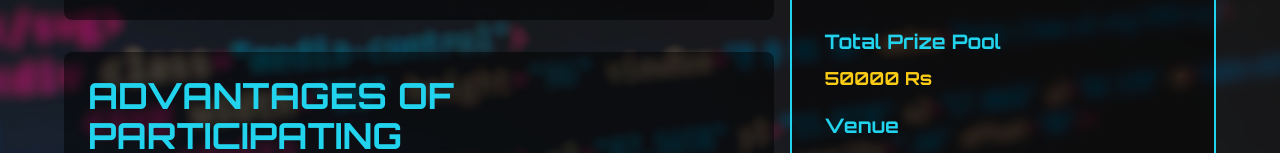
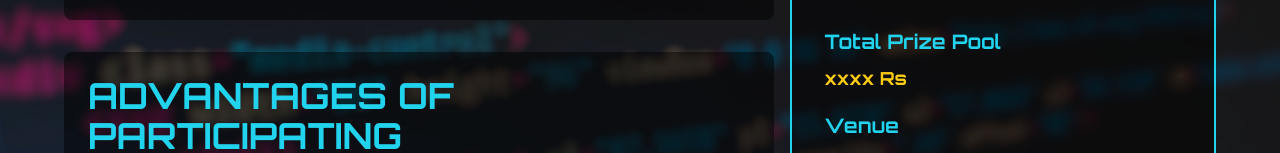
Before and after one commit to ishansh1200/TechnoUtsav, a Next.js app: page /blindfoldbytes in a window 1280 px wide. Shown: the part 368-521 px from the top of the page. Built offline with nearby package versions, Linux system fonts and the light colour scheme.

Commit message:
prize pool xxxrs

```diff
--- a/src/app/blindfoldbytes/page.tsx
+++ b/src/app/blindfoldbytes/page.tsx
@@ -110,7 +110,7 @@ const Page = () => {
                     Total Prize Pool
                 </h2>
                 <h3 className={`text-lg font-bold text-yellow-400 mb-4 lg:mb-5 ${orbitron.className}`}>
-                    50000 Rs
+                    xxxx Rs
                 </h3>
                 <h2 className={`text-xl font-bold text-cyan-400 mb-2 ${orbitron.className}`}>
                     Venue
--- a/src/app/campusquest/page.tsx
+++ b/src/app/campusquest/page.tsx
@@ -114,7 +114,7 @@ const Page = () => {
                     Total Prize Pool
                 </h2>
                 <h3 className={`text-lg font-bold text-yellow-400 mb-4 lg:mb-5 ${orbitron.className}`}>
-                    50000 Rs
+                    xxxx Rs
                 </h3>
                 <h2 className={`text-xl font-bold text-cyan-400 mb-2 ${orbitron.className}`}>
                     Venue
--- a/src/app/crackthecode/page.tsx
+++ b/src/app/crackthecode/page.tsx
@@ -114,7 +114,7 @@ const Page = () => {
                     Total Prize Pool
                 </h2>
                 <h3 className={`text-lg font-bold text-yellow-400 mb-4 lg:mb-5 ${orbitron.className}`}>
-                    50000 Rs
+                    xxxx Rs
                 </h3>
                 <h2 className={`text-xl font-bold text-cyan-400 mb-2 ${orbitron.className}`}>
                     Venue
--- a/src/app/droneracing/page.tsx
+++ b/src/app/droneracing/page.tsx
@@ -101,7 +101,7 @@ const Page = () => {
           EVENT DETAILS
         </h1>
         <h2 className={`text-xl font-bold text-cyan-400 mb-2 ${orbitron.className}`}>Total Prize Pool</h2>
-        <h3 className={`text-lg font-bold text-yellow-400 mb-4 lg:mb-5 ${orbitron.className}`}>50000 Rs</h3>
+        <h3 className={`text-lg font-bold text-yellow-400 mb-4 lg:mb-5 ${orbitron.className}`}>xxxx Rs</h3>
         <h2 className={`text-xl font-bold text-cyan-400 mb-2 ${orbitron.className}`}>Venue</h2>
         <h3 className={`text-lg font-bold text-yellow-400 mb-4 lg:mb-5 ${orbitron.className}`}>
           Vivekananda Institute of Technology
--- a/src/app/innovatex/page.tsx
+++ b/src/app/innovatex/page.tsx
@@ -96,7 +96,7 @@ const Page = () => {
                     Total Prize Pool
                 </h2>
                 <h3 className={`text-lg font-bold text-yellow-400 mb-4 lg:mb-5 ${orbitron.className}`}>
-                    50000 Rs
+                xxxx Rs
                 </h3>
                 <h2 className={`text-xl font-bold text-cyan-400 mb-2 ${orbitron.className}`}>
                     Venue
--- a/src/app/metamadness/page.tsx
+++ b/src/app/metamadness/page.tsx
@@ -85,7 +85,7 @@ const Page = () => {
           EVENT DETAILS
         </h1>
         <h2 className={`text-xl font-bold text-cyan-400 mb-2 ${orbitron.className}`}>Total Prize Pool</h2>
-        <h3 className={`text-lg font-bold text-yellow-400 mb-4 lg:mb-5 ${orbitron.className}`}>50000 Rs</h3>
+        <h3 className={`text-lg font-bold text-yellow-400 mb-4 lg:mb-5 ${orbitron.className}`}>xxxx Rs</h3>
         <h2 className={`text-xl font-bold text-cyan-400 mb-2 ${orbitron.className}`}>Venue</h2>
         <h3 className={`text-lg font-bold text-yellow-400 mb-4 lg:mb-5 ${orbitron.className}`}>
           Vivekananda Institute of Professional Studies - Technical Campus
--- a/src/app/nobugzone/page.tsx
+++ b/src/app/nobugzone/page.tsx
@@ -106,7 +106,7 @@ const Page = () => {
                     Total Prize Pool
                 </h2>
                 <h3 className={`text-lg font-bold text-yellow-400 mb-4 lg:mb-5 ${orbitron.className}`}>
-                    50000 Rs
+                xxxx Rs
                 </h3>
                 <h2 className={`text-xl font-bold text-cyan-400 mb-2 ${orbitron.className}`}>
                     Venue
--- a/src/app/routerrush/page.tsx
+++ b/src/app/routerrush/page.tsx
@@ -99,7 +99,7 @@ const Page = () => {
           EVENT DETAILS
         </h1>
         <h2 className={`text-xl font-bold text-cyan-400 mb-2 ${orbitron.className}`}>Total Prize Pool</h2>
-        <h3 className={`text-lg font-bold text-yellow-400 mb-4 lg:mb-5 ${orbitron.className}`}>50000 Rs</h3>
+        <h3 className={`text-lg font-bold text-yellow-400 mb-4 lg:mb-5 ${orbitron.className}`}>xxxx Rs</h3>
         <h2 className={`text-xl font-bold text-cyan-400 mb-2 ${orbitron.className}`}>Venue</h2>
         <h3 className={`text-lg font-bold text-yellow-400 mb-4 lg:mb-5 ${orbitron.className}`}>
           Vivekananda Institute of Technology
--- a/src/components/EventCard.jsx
+++ b/src/components/EventCard.jsx
@@ -31,6 +31,11 @@ const EventCard = ({ event, isLast }) => {
 
     // Save animation state before navigating
     window.sessionStorage.setItem("eventAnimating", JSON.stringify({ event: event.id, animating: true }));
+
+    // Reset animation state slightly after click
+    setTimeout(() => setIsAnimating(false), 500);
+
+    // Navigate to the event link
     window.location.href = event.link;
   };
 
@@ -80,9 +85,10 @@ const EventCard = ({ event, isLast }) => {
           <div className="relative group">
             <motion.button
               onClick={handleAnimation}
-              className="relative z-50 inline-block p-px font-semibold leading-6 text-white
+              className={`relative z-50 inline-block p-px font-semibold leading-6 text-white
               bg-gray-800 shadow-2xl cursor-pointer rounded-xl shadow-zinc-900 transition-all
-              duration-500 ease-in-out hover:scale-105 active:scale-95 disabled:opacity-50 disabled:cursor-not-allowed w-full"
+              duration-500 ease-in-out hover:scale-105 active:scale-95 disabled:opacity-50 disabled:cursor-not-allowed w-full`}
+              disabled={isAnimating} // Disable button when animating
             >
               <span className="absolute inset-0 rounded-xl bg-gradient-to-r from-teal-400 via-blue-500 to-purple-500 p-[2px] opacity-0 transition-opacity duration-500 group-hover:opacity-100 group-hover:shadow-[0_0_25px_rgba(255,255,255,0.4)]"></span>
               <span className="absolute inset-0 rounded-xl border border-white/20 group-hover:border-white/40 transition-all duration-500"></span>
```
